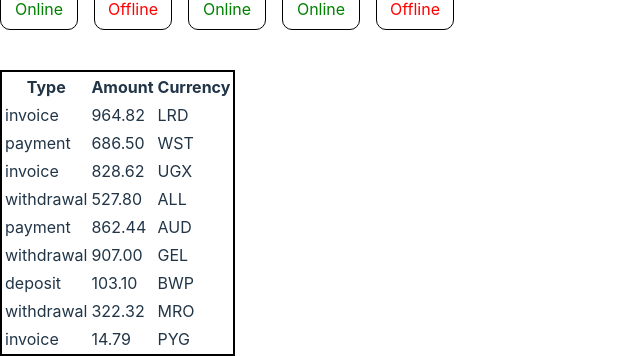
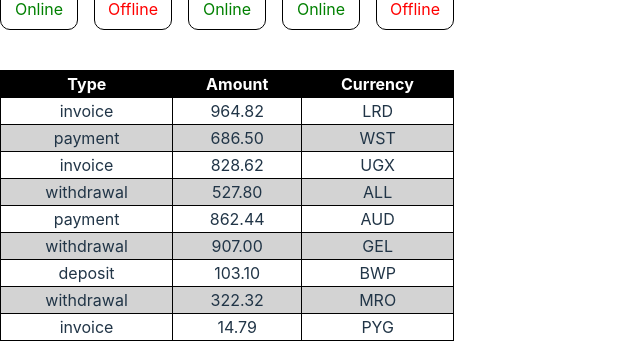
Before and after one commit to KiraKostina/goit-react-hw-01, a React (Vite) app: page / in a window 1280 px wide. Shown: the part 487-843 px from the top of the page, without its empty margins (0-640 px from the left). Built offline with nearby package versions, Linux system fonts and the light colour scheme.

Commit message:
add css transaction_table

```diff
--- a/src/components/FriendListItem/FriendListItem/FriendListItem.module.css
+++ b/src/components/FriendListItem/FriendListItem/FriendListItem.module.css
@@ -8,7 +8,6 @@
 
 .friend_avatar {
   display: block;
-
   margin: 0 auto 10px auto;
 }
 
--- a/src/components/TransactionHistory/TransactionHistory.jsx
+++ b/src/components/TransactionHistory/TransactionHistory.jsx
@@ -3,7 +3,7 @@ import css from './TransactionHistory.module.css'
 export default function TransactionHistory({ items }) {
   return (
     <table className={css.transactionTable}>
-      <thead>
+      <thead className={css.transaction_head}>
         <tr>
           <th>Type</th>
           <th>Amount</th>
@@ -13,10 +13,10 @@ export default function TransactionHistory({ items }) {
 
       <tbody>
         {items.map(({ id, type, amount, currency }) => (
-          <tr key={id}>
-            <td>{type}</td>
-            <td>{amount}</td>
-            <td>{currency}</td>
+          <tr className={css.transaction_row} key={id}>
+            <td className={css.transaction_cell}>{type}</td>
+            <td className={css.transaction_cell}>{amount}</td>
+            <td className={css.transaction_cell}>{currency}</td>
           </tr>
         ))}
       </tbody>
--- a/src/components/TransactionHistory/TransactionHistory.module.css
+++ b/src/components/TransactionHistory/TransactionHistory.module.css
@@ -1,3 +1,20 @@
 .transactionTable {
-  border: black 2px solid;
+  border: black 1px solid;
+  border-collapse: collapse;
+  width: 100%;
+  text-align: center;
 }
+
+.transaction_head {
+  background-color: black;
+  color: white;
+  border: black 1px solid;
+}
+
+.transaction_cell {
+  border: black 1px solid;
+}
+
+.transaction_row:nth-child(2n) {
+  background-color: lightgrey;
+}
```
